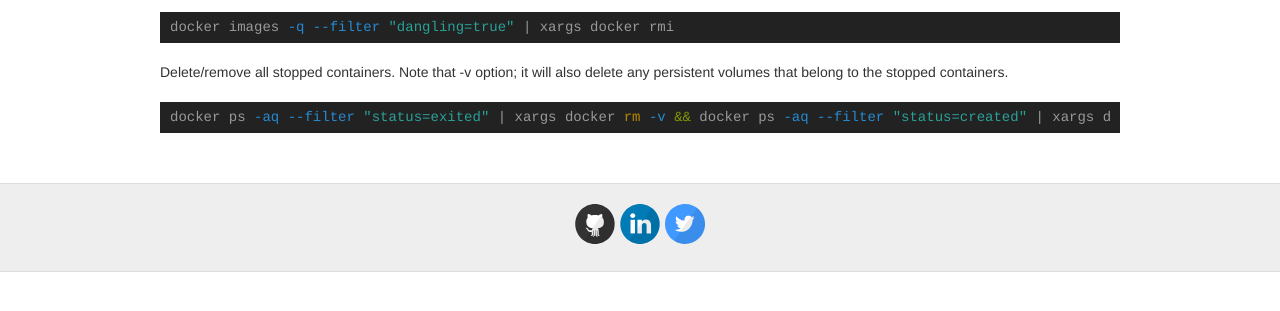
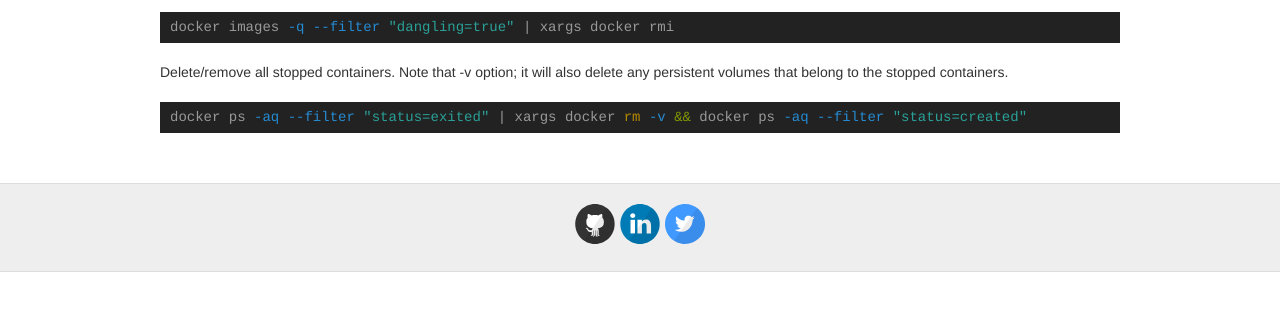
Before and after one commit to YorkshireKev/kevssite.com-jekyll-version, a Jekyll site: the page built from _posts/2016-12-02-useful-docker-commands.md, in a window 1280 px wide. Shown: the part 306-617 px from the top of the page. Built offline with Jekyll 4.4.1, drawn with Linux system fonts in a browser that asks for light colours.

Commit message:
Remove extra pipe fluff from end of command

```diff
--- a/_posts/2016-12-02-useful-docker-commands.md
+++ b/_posts/2016-12-02-useful-docker-commands.md
@@ -15,5 +15,5 @@ docker images -q --filter "dangling=true" | xargs docker rmi
 
 Delete/remove all stopped containers. Note that -v option; it will also delete any persistent volumes that belong to the stopped containers.
 {% highlight bash %}
-docker ps -aq --filter "status=exited" | xargs docker rm -v && docker ps -aq --filter "status=created" | xargs docker rm -v
+docker ps -aq --filter "status=exited" | xargs docker rm -v && docker ps -aq --filter "status=created"
 {% endhighlight %}
```
